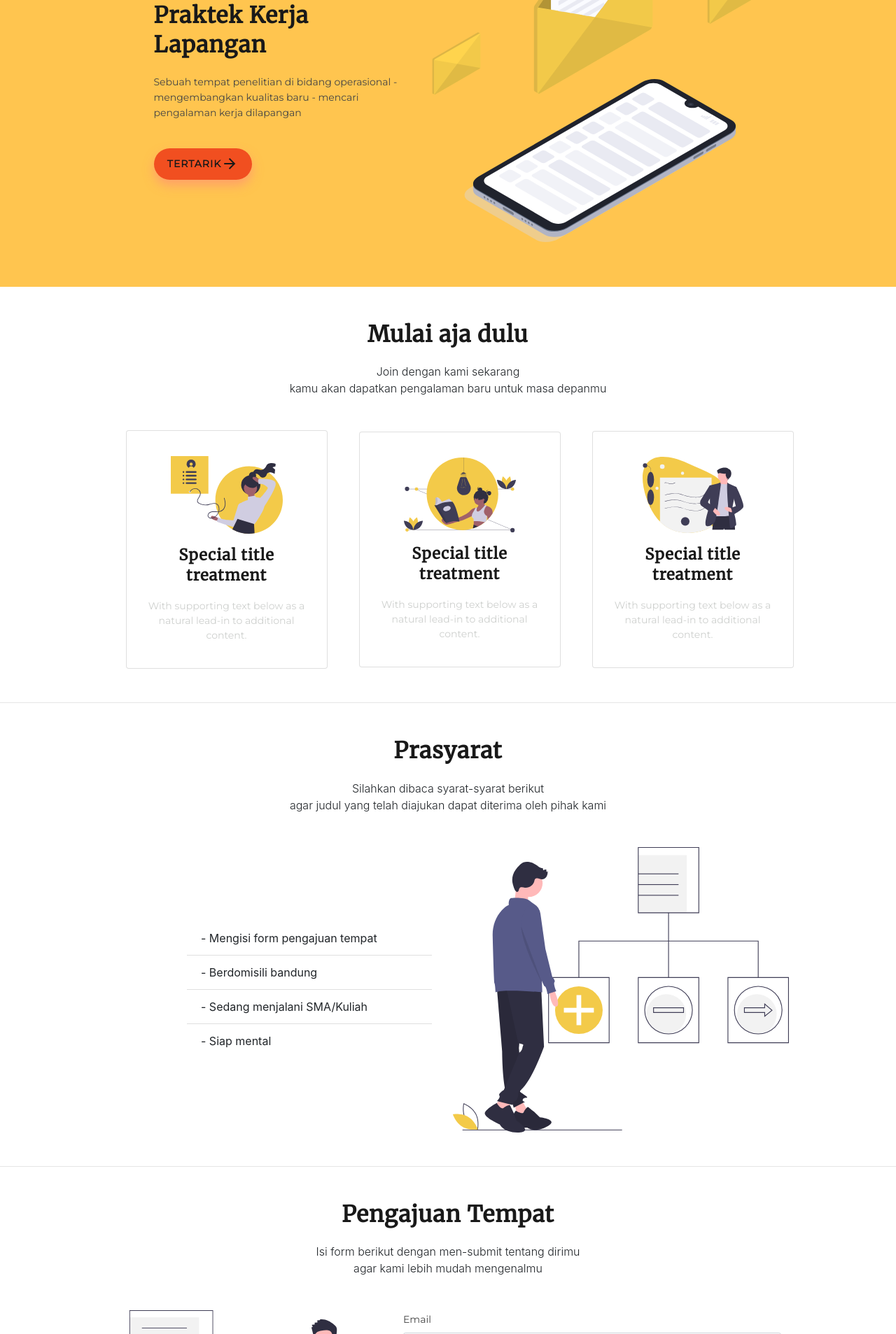
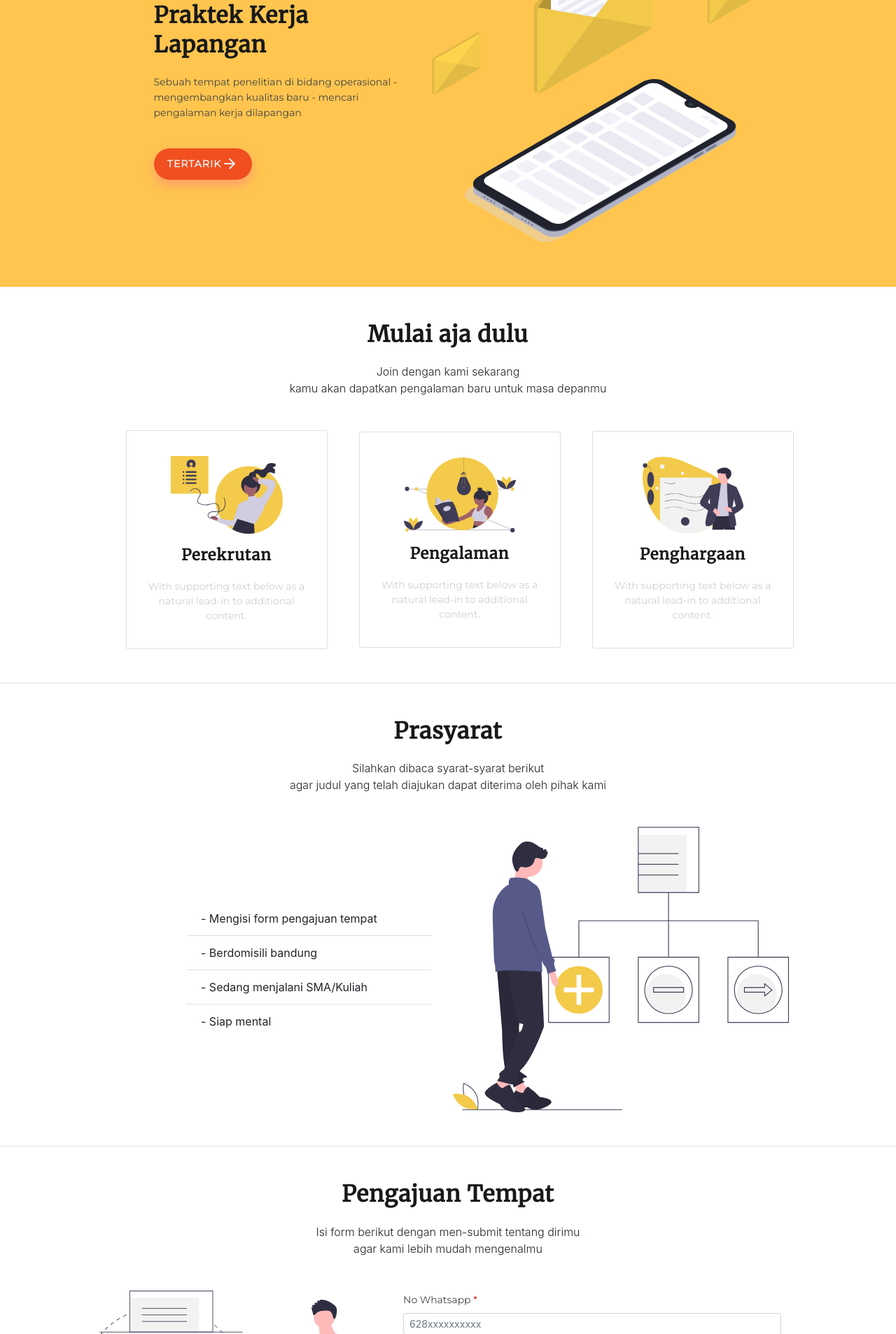
Before and after one commit to banqkandar/web_siprakela, a PHP site: page / in a window 1280 px wide. Shown: the part 298-2205 px from the top of the page at 70% size. Run offline with PHP 8.4, Linux system fonts and the light colour scheme; data that the repository does not hold is empty.

Commit message:
tambah inputan

```diff
--- a/css/my.css
+++ b/css/my.css
@@ -63,6 +63,16 @@ hr.bullet:before {
     -webkit-transform: translate(-50%, -50%);
     transform: translate(-50%, -50%);
     border-radius: 100px;
+}
+
+span.harus {
+    color: #d40000;
+}
+
+span.des {
+    font-weight: 400;
+    font-size: 12px;
+    color: #d40000;
 }
 
 a.btn-regis {
@@ -193,7 +203,7 @@ a.btn-minat:hover {
 }
 
 .btn.btn-minat {
-    color: #191919;
+    color: #EFEFEF;
     width: 140px;
     height: 45px;
     font-family: 'Montserrat', sans-serif;
@@ -216,7 +226,7 @@ a.btn-minat:hover {
 
 .btn.btn-minat:hover {
     background-color: rgb(243, 67, 19);
-    color: #191919;
+    color: #EFEFEF;
 }
 
 /* ----------------------------------------------- */
--- a/index.php
+++ b/index.php
@@ -35,7 +35,7 @@ if (isset($_SESSION['username'])) {
             <div class="card text-center" style="width: 18rem;">
                 <div class="card-body">
                     <img class="mb-3 mt-3" src="img/11.svg" style="width:10em;">
-                    <h4 class="judul-card">Special title treatment</h4>
+                    <h4 class="judul-card">Perekrutan</h4>
                     <p class="subjudul">With supporting text below as a natural lead-in to additional content.</p>
                 </div>
             </div>
@@ -44,7 +44,7 @@ if (isset($_SESSION['username'])) {
             <div class="card text-center" style="width: 18rem;">
                 <div class="card-body">
                 <img class="mb-3 mt-3" src="img/12.svg" style="width:10em;">
-                    <h4 class="judul-card">Special title treatment</h4>
+                    <h4 class="judul-card">Pengalaman</h4>
                     <p class="subjudul">With supporting text below as a natural lead-in to additional content.</p>
                 </div>
             </div>
@@ -53,7 +53,7 @@ if (isset($_SESSION['username'])) {
             <div class="card text-center" style="width: 18rem;">
                 <div class="card-body">
                 <img class="mb-3 mt-3" src="img/13.svg" style="width:9em;">
-                    <h4 class="judul-card">Special title treatment</h4>
+                    <h4 class="judul-card">Penghargaan</h4>
                     <p class="subjudul">With supporting text below as a natural lead-in to additional content.</p>
                 </div>
             </div>
@@ -95,11 +95,11 @@ if (isset($_SESSION['username'])) {
             <form class="user" method="post" action="">
                 <?php
                 if (isset($_POST['simpan'])) {
-                    $email          = $_POST['email'];
+                    $nowa          = $_POST['nowa'];
                     $kampus         = $_POST['kampus'];
                     $idpenelitian   = $_POST['idpenelitian'];
                     $idbagian       = $_POST['idbagian'];
-                    $tambah = "INSERT INTO pengajuan (id_pengajuan, email, kampus, id_penelitian, id_bagian, tanggal) VALUES (null,'$email','$kampus','$idpenelitian','$idbagian',now())";
+                    $tambah = "INSERT INTO pengajuan (id_pengajuan, nowa, kampus, id_penelitian, id_bagian, tanggal) VALUES (null,'$nowa','$kampus','$idpenelitian','$idbagian',now())";
                     $masuk  = $con->query($tambah);
                     if ($masuk) {
                         echo '<div class="alert alert-success">Berhasil.</div>';
@@ -111,20 +111,21 @@ if (isset($_SESSION['username'])) {
                 }
                 ?>
                 <div class="form-group">
-                    <label for="email">Email</label>
-                    <input type="email" class="form-control form-control-sm" id="email" name="email"
-                        placeholder="cth: example@gmail.com" required>
+                    <label for="nowa">No Whatsapp <span class="harus">*</span></label>
+                    <input type="number" class="form-control form-control-sm" id="nowa" name="nowa"
+                        placeholder="628xxxxxxxxxx" size="13" required>
+                        <span class="des">Nomor whatsapp anda yang aktif</span>
                 </div>
 
                 <div class="form-group">
-                    <label for="kampus">Instansi/Kampus</label>
+                    <label for="kampus">Instansi/Kampus <span class="harus">*</span></label>
                     <input type="text" class="form-control form-control-sm" id="kampus" name="kampus"
                         placeholder="cth: UNIKOM" required>
                 </div>
 
                 <div class="form-group">
-                    <label>Sedang Penelitian</label>
-                    <select name="idpenelitian" class="form-control" required>
+                    <label>Sedang Penelitian <span class="harus">*</span></label>
+                    <select name="idpenelitian" class="form-control form-control-sm" required>
                         <option value="">Pilih penelitian</option>
                         <?php
                         $tampil = $con->query("SELECT id_penelitian , nama_penelitian  FROM jenis_penelitian");
@@ -136,8 +137,8 @@ if (isset($_SESSION['username'])) {
                 </div>
 
                 <div class="form-group">
-                    <label>Bagian</label>
-                    <select name="idbagian" class="form-control" required>
+                    <label>Bagian <span class="harus">*</span></label>
+                    <select name="idbagian" class="form-control form-control-sm" required>
                         <option value="">Pilih bagian</option>
                         <?php
                         $tampil = $con->query("SELECT id_bagian , nama_bagian  FROM bagian");
```
Also changed, not shown: admin/index.php (+6 -2 lines).
